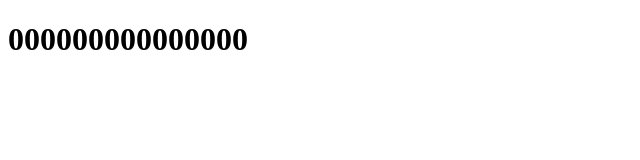
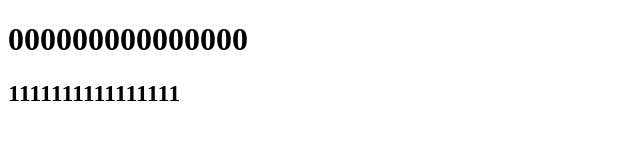
Before and after one commit to vinimace/imobiliaria-siteeee, a plain HTML site: page index.html in a window 1280 px wide. Shown: the whole page, without its empty margins (0-640 px from the left). Drawn offline with Linux system fonts and the light colour scheme.

Commit message:
outra alteracao

```diff
--- a/index.html
+++ b/index.html
@@ -7,5 +7,6 @@
 </head>
 <body>
     <h1>000000000000000</h1>
+    <h2>1111111111111111</h2>
 </body>
 </html>
```
